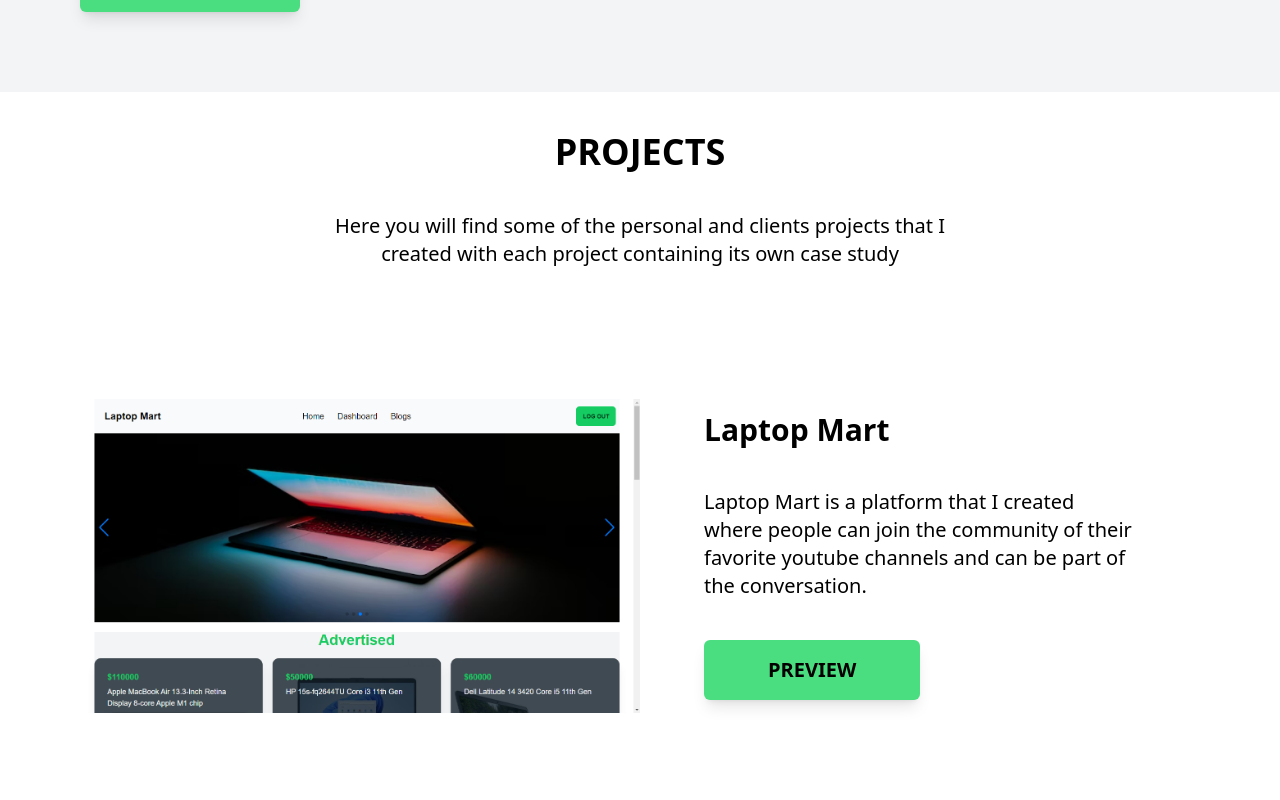
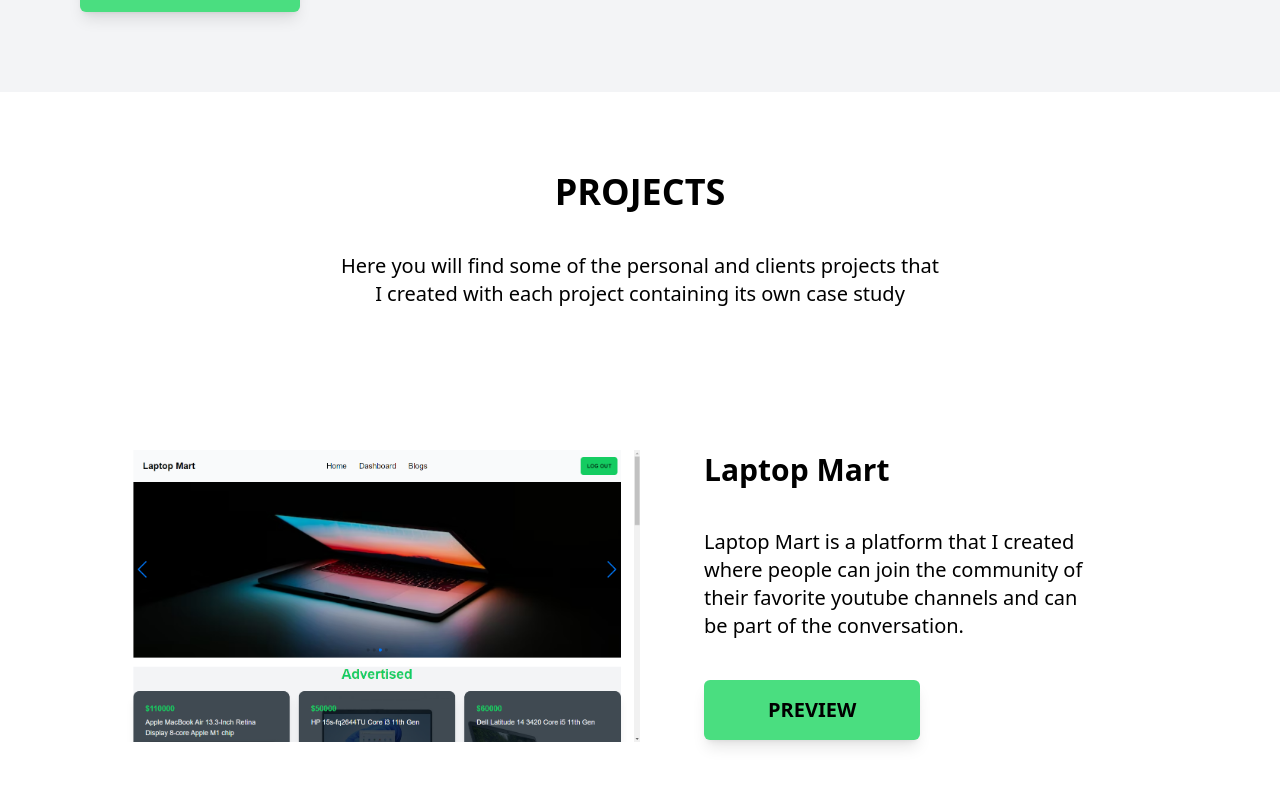
Before and after one commit to tahdiislam/portfolio, a React (Vite) app: page / in a window 1280 px wide. Shown: the part 1580-2380 px from the top of the page. Built offline with nearby package versions, Linux system fonts and the light colour scheme.

Commit message:
edit in header

```diff
--- a/src/Component/Header/Header.jsx
+++ b/src/Component/Header/Header.jsx
@@ -18,7 +18,7 @@
             <a href="#about">ABOUT</a>
           </li>
           <li className="ml-12 hover:text-green-500">
-            <a href="/">PROJECT</a>
+            <a href="#projects">PROJECT</a>
           </li>
           <li className="ml-12 hover:text-green-500">
             <a href="/">CONTACT</a>
--- a/src/Component/Projects/Projects.jsx
+++ b/src/Component/Projects/Projects.jsx
@@ -25,7 +25,7 @@
 
 const Projects = () => {
   return (
-    <div className="my-10">
+    <div id="projects" className="my-10 p-10">
       <div className="mb-20">
         <h1 className="text-4xl font-bold text-center mb-10">PROJECTS</h1>
         <p className="w-1/2 mx-auto text-xl text-center">
```
